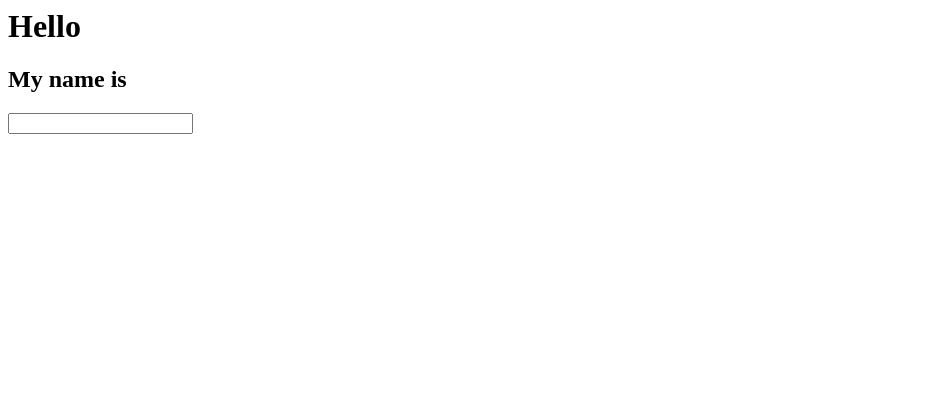
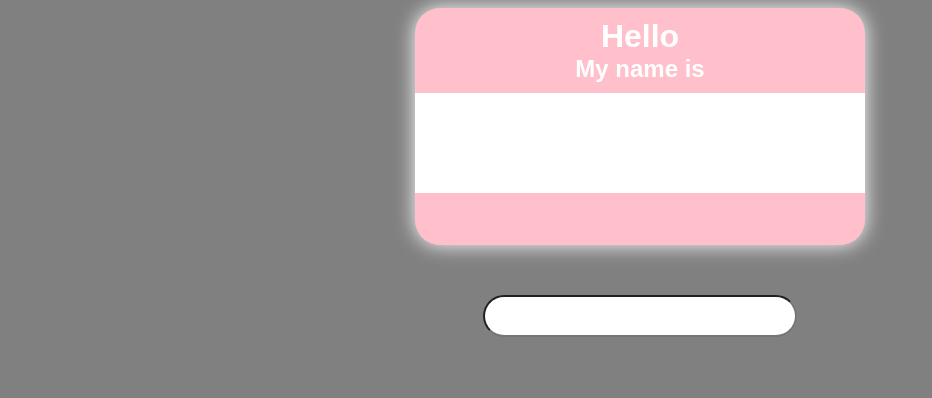
Before and after one commit to JossiedelaGarza/name-tag, a plain HTML site: page index.html in a window 1280 px wide. Shown: the whole page, without its empty margins (0-932 px from the left). Drawn offline with Linux system fonts and the light colour scheme.

Commit message:
fixed my html page

```diff
--- a/index.html
+++ b/index.html
@@ -1,4 +1,12 @@
-<div class="name-tag">
+<!DOCTYPE html>
+<html lang="en">
+<head>
+  <meta charset="UTF-8">
+  <title>Name Tag</title>
+  <link rel="stylesheet" href="style.css">
+</head>
+<body>
+  <div class="name-tag">
   <header class="name-tag-title">
     <h1>Hello</h1>
     <h2>My name is</h2>
@@ -13,3 +21,7 @@
 <form action="">
   <input type="text" id="name">
 </form>
+
+  <script src="script.js"></script>
+</body>
+</html>
--- a/style.css
+++ b/style.css
@@ -7,7 +7,7 @@ body {
   background: gray;
 }
 .name-tag {
- background:#BB0000;
+ background:pink;
  border-radius: 25px;
  width:450px;
  margin-left:auto;
```
